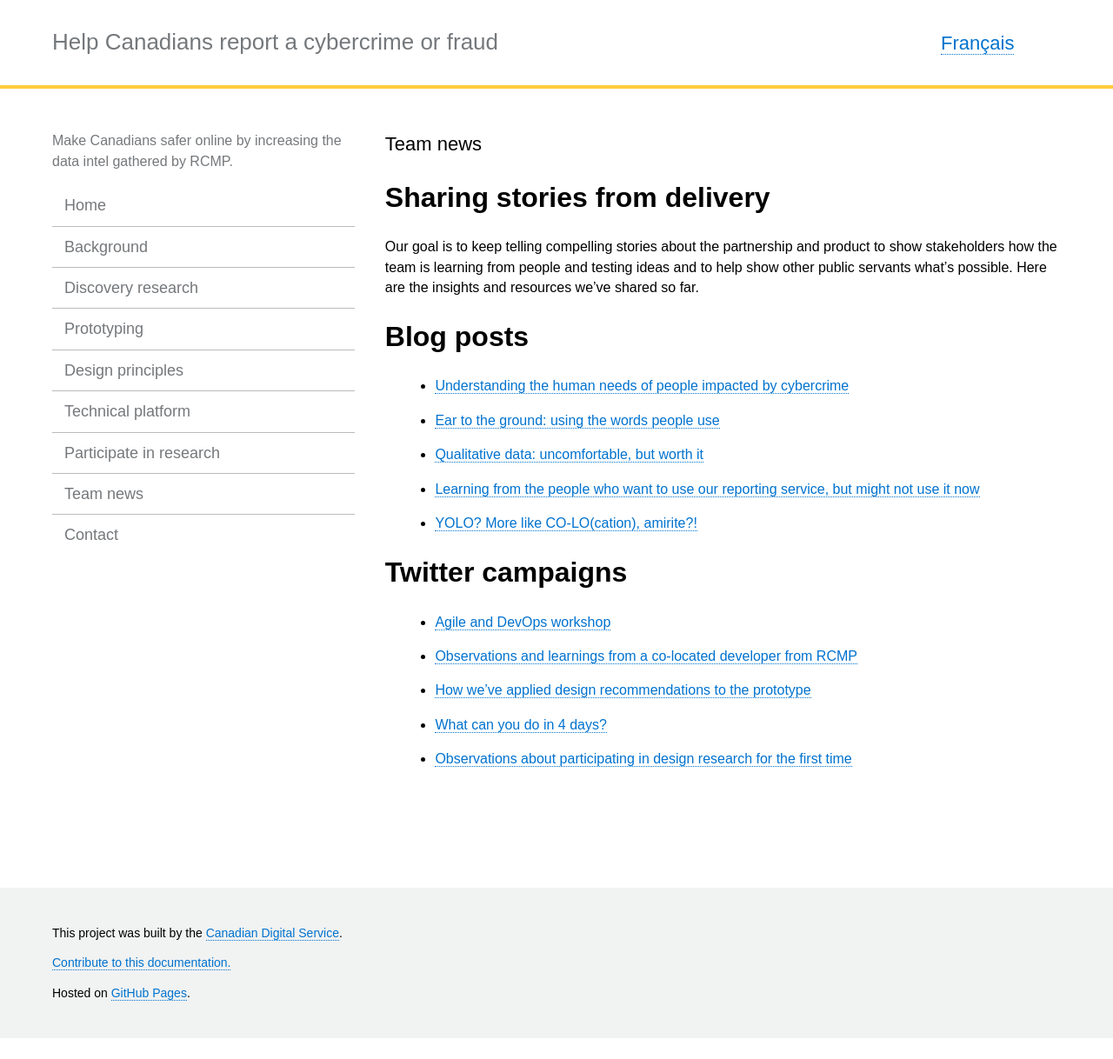
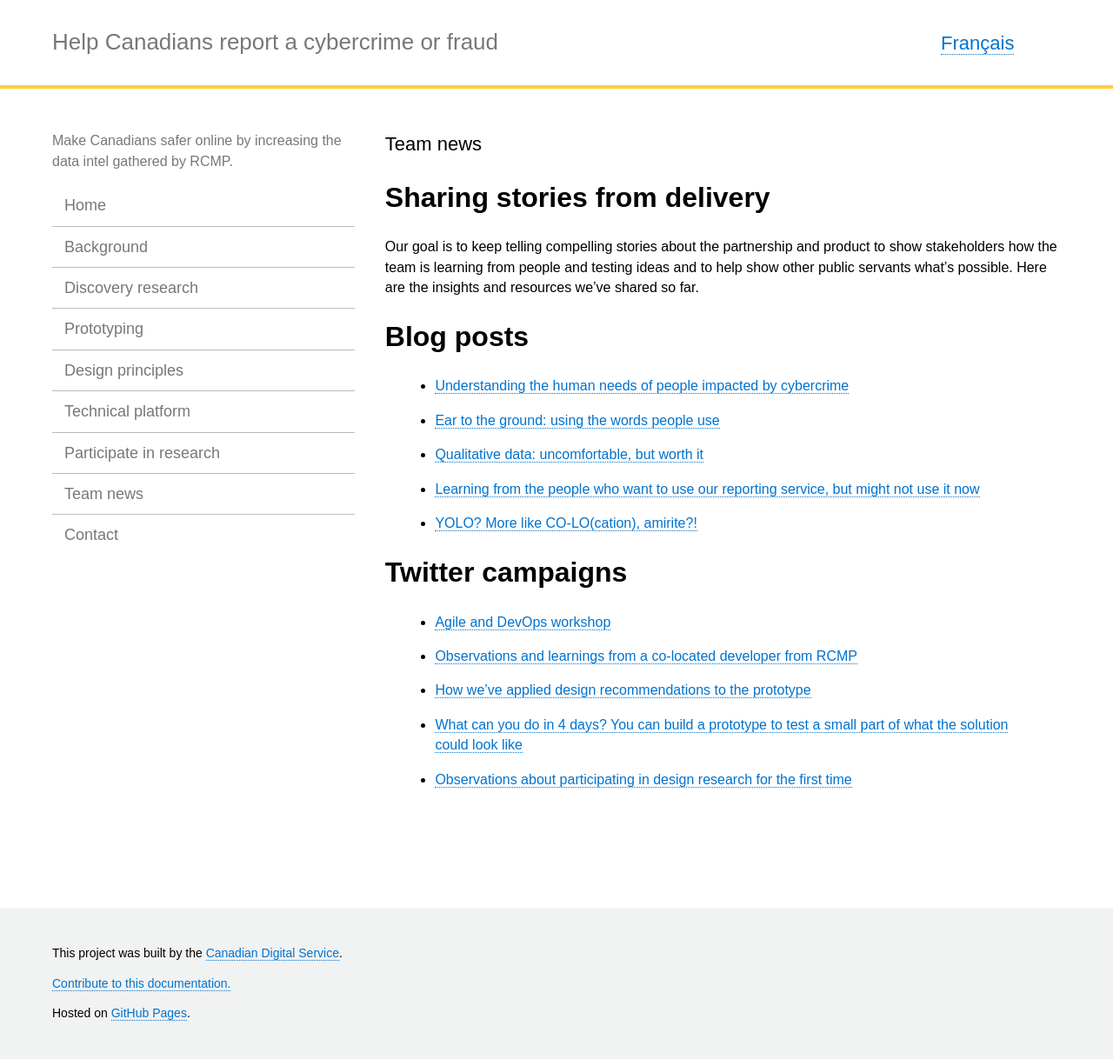
Before and after one commit to cds-snc/rcmp-report-a-cybercrime-alpha-documentation, a Jekyll site: the page built from _pages/en/team-news.md, in a window 1280 px wide. Shown: the whole page at 87% size. Built offline with Jekyll 4.4.1, drawn with Linux system fonts in a browser that asks for light colours; before the commit the page ends 1194 px from its top, so only the background shows below that.

Commit message:
Update team-news.md

```diff
--- a/_pages/en/team-news.md
+++ b/_pages/en/team-news.md
@@ -21,5 +21,5 @@ Our goal is to keep telling compelling stories about the partnership and product
   >  * [Agile and DevOps workshop](https://twitter.com/CDS_GC/status/1133728212708671488)
   >  * [Observations and learnings from a co-located developer from RCMP](https://twitter.com/CDS_GC/status/1139155596547170306)
   >  * [How we've applied design recommendations to the prototype](https://twitter.com/CDS_GC/status/1169675152000507904)
-  >  * [What can you do in 4 days?](https://twitter.com/CDS_GC/status/1205143709265932293?s=20)
+  >  * [What can you do in 4 days? You can build a prototype to test a small part of what the solution could look like](https://twitter.com/CDS_GC/status/1205143709265932293?s=20)
   >  * [Observations about participating in design research for the first time](https://twitter.com/CDS_GC/status/1206621988611141632?s=20)
```
